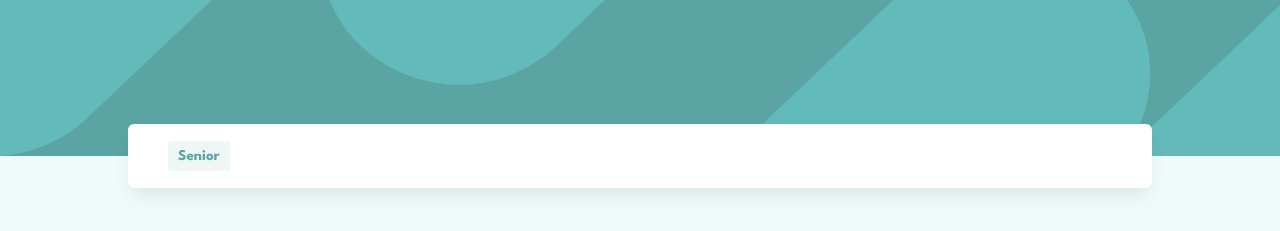
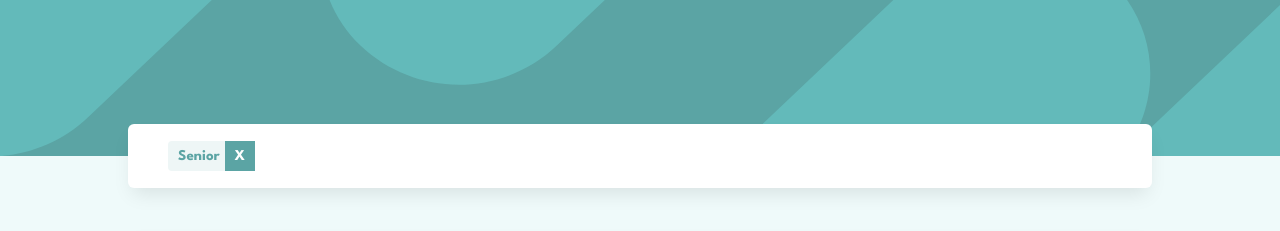
Before and after one commit to ShevchukA/job-listing-app, a React (Create React App) app: page / in a window 1280 px wide. Both pictures are taken after a click on the element "Senior". Shown: the top 231 px of the page. Built offline with nearby package versions, Linux system fonts and the light colour scheme.

Commit message:
feat: add closing tag to components

```diff
--- a/src/components/app/App.js
+++ b/src/components/app/App.js
@@ -2,6 +2,7 @@ import "./App.scss";
 import Card from "../card/Card";
 import Filter from "../filter/Filter";
 import Tag from "../tag/Tag";
+import FilterTag from "../filterTag/FilterTag";
 import Data from "../../data/data.json";
 import { useState } from "react";
 
@@ -25,13 +26,15 @@ function App() {
     );
   }
 
+  function removeFromFilter(text) {}
+
   return (
     <div className="app">
       <header className="app__header"></header>
       {filterList.size > 0 && (
         <Filter>
           {[...filterList].map((item, i) => (
-            <Tag key={i} text={item} />
+            <FilterTag key={i} text={item} />
           ))}
         </Filter>
       )}
--- /dev/null
+++ b/src/components/filterTag/FilterTag.js
@@ -0,0 +1,17 @@
+import "./FilterTag.scss";
+
+function FilterTag(props) {
+  return (
+    <span
+      className="filterTag"
+      onClick={() => props.removeFromFilter(props.text)}
+    >
+      {props.text}
+      <span className="filterTag__close">
+        {/* <img url="/images/icon-remove.svg" alt="close"></img> */}X
+      </span>
+    </span>
+  );
+}
+
+export default FilterTag;
--- /dev/null
+++ b/src/components/filterTag/FilterTag.scss
@@ -0,0 +1,33 @@
+@import "../../styles.scss";
+
+.filterTag {
+  box-sizing: border-box;
+  height: 30px;
+  margin: 0 10px;
+  padding-left: 10px;
+  display: inline-flex;
+  align-items: center;
+  border-radius: 4px;
+  background-color: $filter-tablets-color;
+  color: $primary-color;
+  font-weight: 700;
+
+  &__close {
+    display: inline-flex;
+    justify-content: center;
+    align-items: center;
+    margin-left: 5px;
+    background-color: $primary-color;
+    color: $white-color;
+    width: 30px;
+    height: 30px;
+    overflow: hidden;
+
+    &:hover {
+      cursor: pointer;
+      background-color: $neutral-dark-color;
+      color: $white-color;
+      transition: all 0.2s;
+    }
+  }
+}
--- a/src/components/tag/Tag.scss
+++ b/src/components/tag/Tag.scss
@@ -1,8 +1,12 @@
 @import "../../styles.scss";
 
 .tag {
+  box-sizing: border-box;
+  display: inline-flex;
+  align-items: center;
+  height: 30px;
   margin: 5px 10px 5px 10px;
-  padding: 8px 10px;
+  padding: 0 10px;
   border-radius: 4px;
   background-color: $filter-tablets-color;
   color: $primary-color;
```
Also changed, not shown: src/components/filterTag/icon-remove.svg (added).
